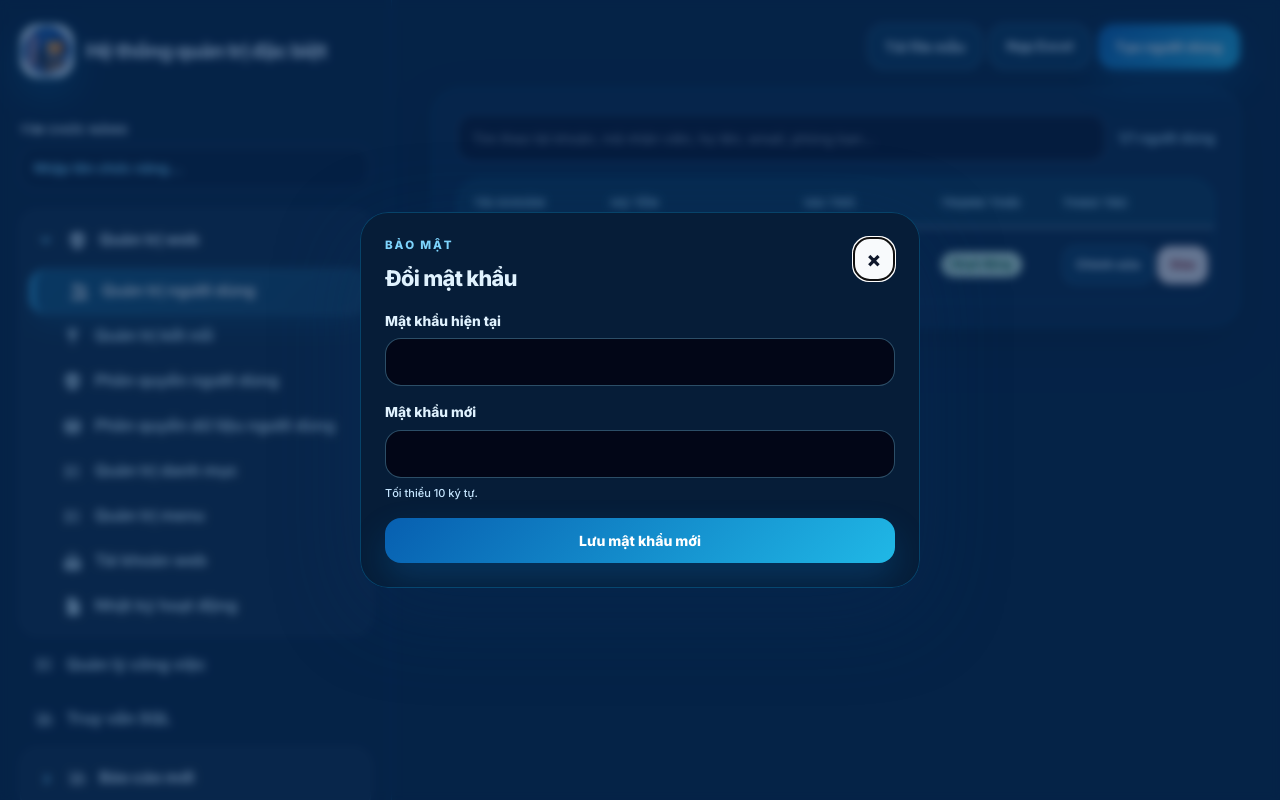
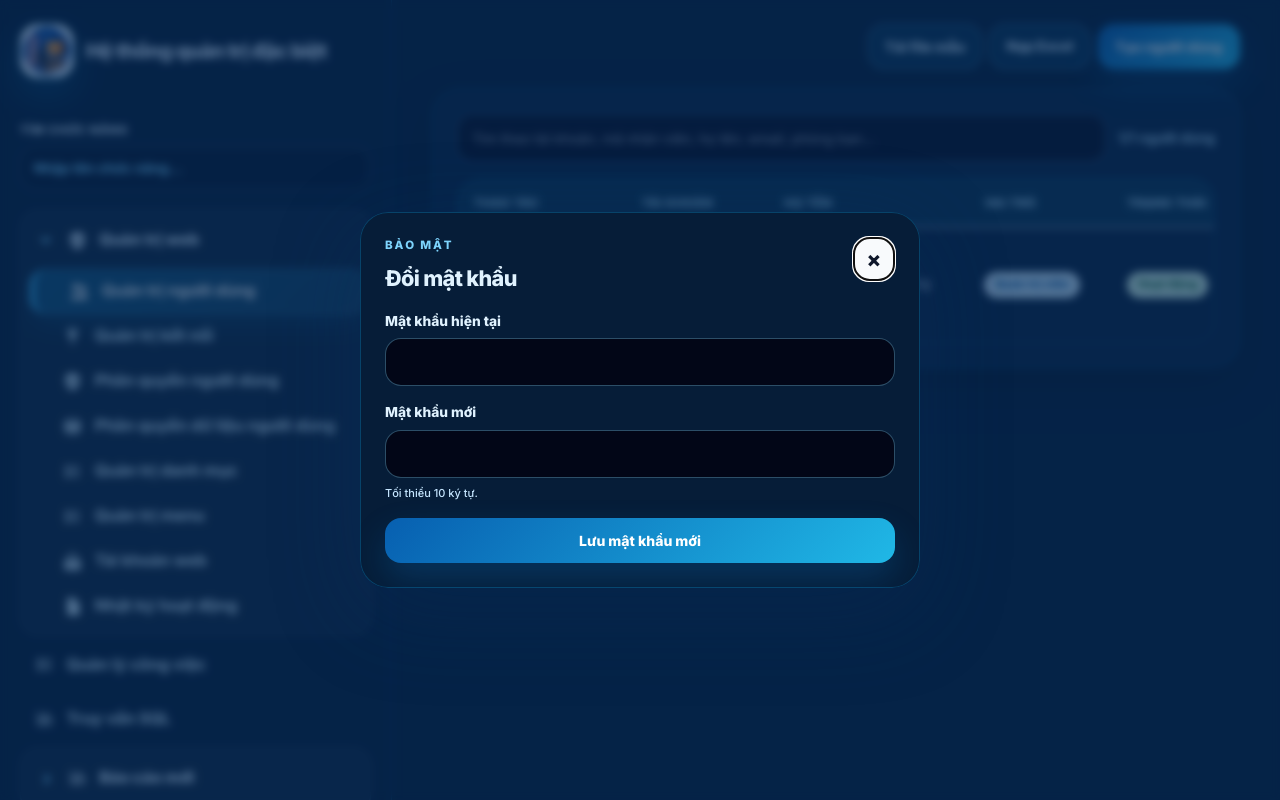
Before and after one commit to vnptctostghgi/WEB_BRCD, a FastAPI app: page / in a window 1280 px wide. Run offline with FastAPI, Linux system fonts and the light colour scheme; the visitor is signed in with stand-in values (Sample User, id 1); data comes from the database, SQL or seed files in the repository; some libraries are stand-ins or nearby versions.

Commit message:
Improve admin table action layout

```diff
--- a/app/presentation/static/styles.css
+++ b/app/presentation/static/styles.css
@@ -2017,6 +2017,11 @@ table {
   line-height: 1.5;
 }
 
+.compact-admin-table {
+  min-width: 0;
+  table-layout: fixed;
+}
+
 @media (min-width: 1024px) {
   table {
     font-size: .875rem;
@@ -2030,6 +2035,45 @@ td {
   text-align: left;
   vertical-align: middle;
   white-space: nowrap;
+}
+
+.table-action-column,
+.table-action-cell {
+  width: 10.5rem;
+}
+
+.table-action-cell,
+.compact-admin-table td {
+  white-space: normal;
+}
+
+.table-action-cell {
+  vertical-align: top;
+}
+
+.compact-code-column,
+.compact-code-cell {
+  width: 34%;
+}
+
+.compact-code {
+  display: block;
+  max-height: 5.8rem;
+  overflow: hidden;
+  border-radius: 10px;
+  background: #f8fafc;
+  padding: .6rem .7rem;
+  color: #0f172a;
+  font-size: .76rem;
+  line-height: 1.45;
+  white-space: pre-wrap;
+  overflow-wrap: anywhere;
+  word-break: break-word;
+}
+
+.dark .compact-code {
+  background: rgba(15, 23, 42, .85);
+  color: #dbeafe;
 }
 
 .dark th,
--- a/app/presentation/templates/index.html
+++ b/app/presentation/templates/index.html
@@ -176,7 +176,7 @@
             {% if user.role == "admin" or "themvasuataikhoan" in user.permissions %}<button class="btn-primary" data-open-dialog="credential-dialog">Thêm tài khoản</button>{% endif %}
           </div>
           <div class="notice warning"><strong>Lưu ý bảo mật.</strong> Chỉ lưu tài khoản phục vụ công việc và được đơn vị cho phép.</div>
-          <section class="data-card"><div class="table-scroll"><table><thead><tr><th>Website</th><th>Địa chỉ</th><th>Tài khoản</th><th>OTP</th><th>Thao tác</th></tr></thead><tbody id="credentials-table"></tbody></table></div></section>
+          <section class="data-card"><div class="table-scroll"><table><thead><tr><th class="table-action-column">Thao tác</th><th>Website</th><th>Địa chỉ</th><th>Tài khoản</th><th>OTP</th></tr></thead><tbody id="credentials-table"></tbody></table></div></section>
         </section>
         {% endif %}
 
@@ -190,13 +190,13 @@
               <span class="text-sm font-semibold text-sky-200" id="user-count">0 người dùng</span>
             </div>
             <div id="users-message" class="result hidden"></div>
-            <div class="table-scroll"><table><thead><tr><th>Tài khoản</th><th>Họ tên</th><th>Vai trò</th><th>Trạng thái</th><th>Thao tác</th></tr></thead><tbody id="users-table"></tbody></table></div>
+            <div class="table-scroll"><table><thead><tr><th class="table-action-column">Thao tác</th><th>Tài khoản</th><th>Họ tên</th><th>Vai trò</th><th>Trạng thái</th></tr></thead><tbody id="users-table"></tbody></table></div>
           </section>
         </section>
 
         <section class="app-view" id="view-websites">
           <div class="page-header"><div><p class="eyebrow">Quản trị danh mục</p><h1>Danh mục website</h1><p class="subtitle">Cấu hình địa chỉ và yêu cầu OTP dùng chung.</p></div><button class="btn-primary" data-open-dialog="website-dialog">Thêm website</button></div>
-          <section class="data-card"><div class="table-scroll"><table><thead><tr><th>Tên website</th><th>Địa chỉ</th><th>OTP</th><th>Trạng thái</th><th>Thao tác</th></tr></thead><tbody id="websites-table"></tbody></table></div></section>
+          <section class="data-card"><div class="table-scroll"><table><thead><tr><th class="table-action-column">Thao tác</th><th>Tên website</th><th>Địa chỉ</th><th>OTP</th><th>Trạng thái</th></tr></thead><tbody id="websites-table"></tbody></table></div></section>
         </section>
 
         <section class="app-view" id="view-permissions">
@@ -218,14 +218,14 @@
         <section class="app-view" id="view-catalogs">
           <div class="page-header"><div><p class="eyebrow">Quản trị web</p><h1>Quản trị danh mục</h1><p class="subtitle">Quản trị các biến dùng chung như phân vùng và vai trò người dùng.</p></div><div class="action-group"><button class="btn-secondary" data-open-dialog="role-dialog">Thêm vai trò</button><button class="btn-primary" data-open-dialog="region-dialog">Thêm phân vùng</button></div></div>
           <section class="catalog-grid">
-            <div class="data-card"><div class="section-heading"><div><p class="eyebrow">Danh mục</p><h2>Phân vùng dữ liệu</h2></div></div><div id="regions-message" class="result hidden mb-4"></div><div class="table-scroll"><table><thead><tr><th>Mã</th><th>Tên phân vùng</th><th>Trạng thái</th><th>Thứ tự</th><th>Thao tác</th></tr></thead><tbody id="regions-table"></tbody></table></div></div>
-            <div class="data-card"><div class="section-heading"><div><p class="eyebrow">Danh mục</p><h2>Vai trò người dùng</h2></div></div><div id="roles-message" class="result hidden mb-4"></div><div class="table-scroll"><table><thead><tr><th>Mã vai trò</th><th>Tên vai trò</th><th>Mô tả</th><th>Trạng thái</th><th>Thứ tự</th><th>Thao tác</th></tr></thead><tbody id="roles-table"></tbody></table></div></div>
+            <div class="data-card"><div class="section-heading"><div><p class="eyebrow">Danh mục</p><h2>Phân vùng dữ liệu</h2></div></div><div id="regions-message" class="result hidden mb-4"></div><div class="table-scroll"><table><thead><tr><th class="table-action-column">Thao tác</th><th>Mã</th><th>Tên phân vùng</th><th>Trạng thái</th><th>Thứ tự</th></tr></thead><tbody id="regions-table"></tbody></table></div></div>
+            <div class="data-card"><div class="section-heading"><div><p class="eyebrow">Danh mục</p><h2>Vai trò người dùng</h2></div></div><div id="roles-message" class="result hidden mb-4"></div><div class="table-scroll"><table><thead><tr><th class="table-action-column">Thao tác</th><th>Mã vai trò</th><th>Tên vai trò</th><th>Mô tả</th><th>Trạng thái</th><th>Thứ tự</th></tr></thead><tbody id="roles-table"></tbody></table></div></div>
           </section>
         </section>
 
         <section class="app-view" id="view-menu-admin">
           <div class="page-header"><div><p class="eyebrow">Quản trị web</p><h1>Quản trị menu</h1><p class="subtitle">Sắp xếp thứ tự module hoặc di chuyển module sang nhóm chức năng khác.</p></div><button class="btn-primary" id="save-menu-layout" type="button">Lưu cấu trúc menu</button></div>
-          <section class="data-card"><div id="menu-layout-message" class="result hidden mb-4"></div><div class="table-scroll"><table><thead><tr><th>Mã chức năng</th><th>Tên hiển thị</th><th>Thuộc nhóm</th><th>Di chuyển</th></tr></thead><tbody id="menu-layout-table"></tbody></table></div></section>
+          <section class="data-card"><div id="menu-layout-message" class="result hidden mb-4"></div><div class="table-scroll"><table><thead><tr><th class="table-action-column">Di chuyển</th><th>Mã chức năng</th><th>Tên hiển thị</th><th>Thuộc nhóm</th></tr></thead><tbody id="menu-layout-table"></tbody></table></div></section>
         </section>
 
         <section class="app-view" id="view-work-tasks">
@@ -237,7 +237,7 @@
             <div id="work-tasks-message" class="result hidden mb-4"></div>
             <div class="table-scroll">
               <table>
-                <thead><tr><th>Mã tác vụ</th><th>Tên công việc</th><th>Loại</th><th>Giờ</th><th>Thứ</th><th>Ngày chạy</th><th>Nhóm</th><th>Check</th><th>Thao tác</th></tr></thead>
+                <thead><tr><th class="table-action-column">Thao tác</th><th>Mã tác vụ</th><th>Tên công việc</th><th>Loại</th><th>Giờ</th><th>Thứ</th><th>Ngày chạy</th><th>Nhóm</th><th>Check</th></tr></thead>
                 <tbody id="work-tasks-table"></tbody>
               </table>
             </div>
@@ -261,7 +261,7 @@
               </div>
               <div class="table-scroll mt-3">
                 <table class="dashboard-page-table">
-                  <thead><tr><th>Mã trang</th><th>Tên trang</th><th>Thao tác</th></tr></thead>
+                  <thead><tr><th class="table-action-column">Thao tác</th><th>Mã trang</th><th>Tên trang</th></tr></thead>
                   <tbody id="dashboard-layout-pages"></tbody>
                 </table>
               </div>
@@ -351,13 +351,13 @@
             </div>
             <div id="sql-reports-message" class="result hidden mb-4"></div>
             <div class="table-scroll">
-              <table>
-                <thead><tr><th>Tên báo cáo</th><th>Mã báo cáo</th><th>Tham số</th><th>Câu SQL</th><th>Thao tác</th></tr></thead>
+              <table class="compact-admin-table">
+                <thead><tr><th class="table-action-column">Thao tác</th><th>Tên báo cáo</th><th>Mã báo cáo</th><th>Tham số</th><th class="compact-code-column">Câu SQL</th></tr></thead>
                 <tbody id="sql-reports-table"></tbody>
               </table>
             </div>
           </section>
-          <section class="data-card mt-4"><div class="section-heading"><div><p class="eyebrow">Kết nối hệ thống</p><h2>DB, FTP, Drive và Telegram</h2><p>Secret được lưu trong biến môi trường, không hiển thị trên trình duyệt.</p></div><button class="btn-secondary" id="telegram-test-message" type="button"><span class="button-label">Gửi thử Telegram</span><span class="spinner"></span></button></div><div id="telegram-test-result" class="result hidden mb-4"></div><div class="table-scroll"><table><thead><tr><th>Tên kết nối</th><th>Loại</th><th>Trạng thái</th><th>Cấu hình</th><th>Secret</th><th>Thao tác</th></tr></thead><tbody id="connections-table"></tbody></table></div></section>
+          <section class="data-card mt-4"><div class="section-heading"><div><p class="eyebrow">Kết nối hệ thống</p><h2>DB, FTP, Drive và Telegram</h2><p>Secret được lưu trong biến môi trường, không hiển thị trên trình duyệt.</p></div><button class="btn-secondary" id="telegram-test-message" type="button"><span class="button-label">Gửi thử Telegram</span><span class="spinner"></span></button></div><div id="telegram-test-result" class="result hidden mb-4"></div><div class="table-scroll"><table class="compact-admin-table"><thead><tr><th class="table-action-column">Thao tác</th><th>Tên kết nối</th><th>Loại</th><th>Trạng thái</th><th class="compact-code-column">Cấu hình</th><th>Secret</th></tr></thead><tbody id="connections-table"></tbody></table></div></section>
           <section class="data-card mt-4"><h2>Kiểm tra vận hành</h2><div class="mt-4 grid gap-3 md:grid-cols-2"><p class="check-item">Mật khẩu được băm, không lưu dạng rõ.</p><p class="check-item">Cookie phiên không đọc được bằng JavaScript.</p><p class="check-item">DB cơ quan chỉ được truy cập qua API nội bộ.</p><p class="check-item">Route quản trị yêu cầu vai trò admin.</p></div></section>
         </section>
 
```
Also changed, not shown: app/presentation/static/app.js (+27 -22 lines).
